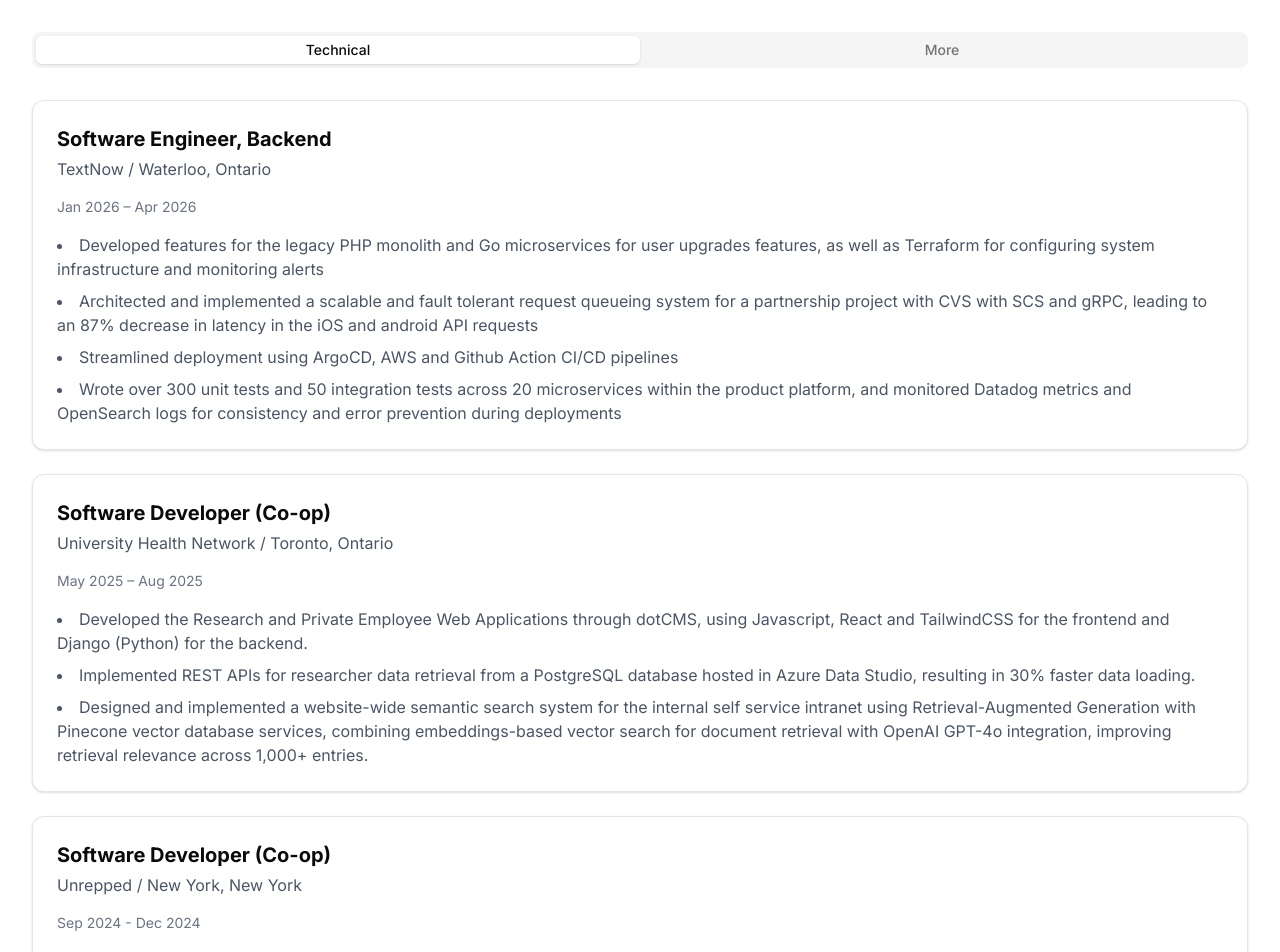
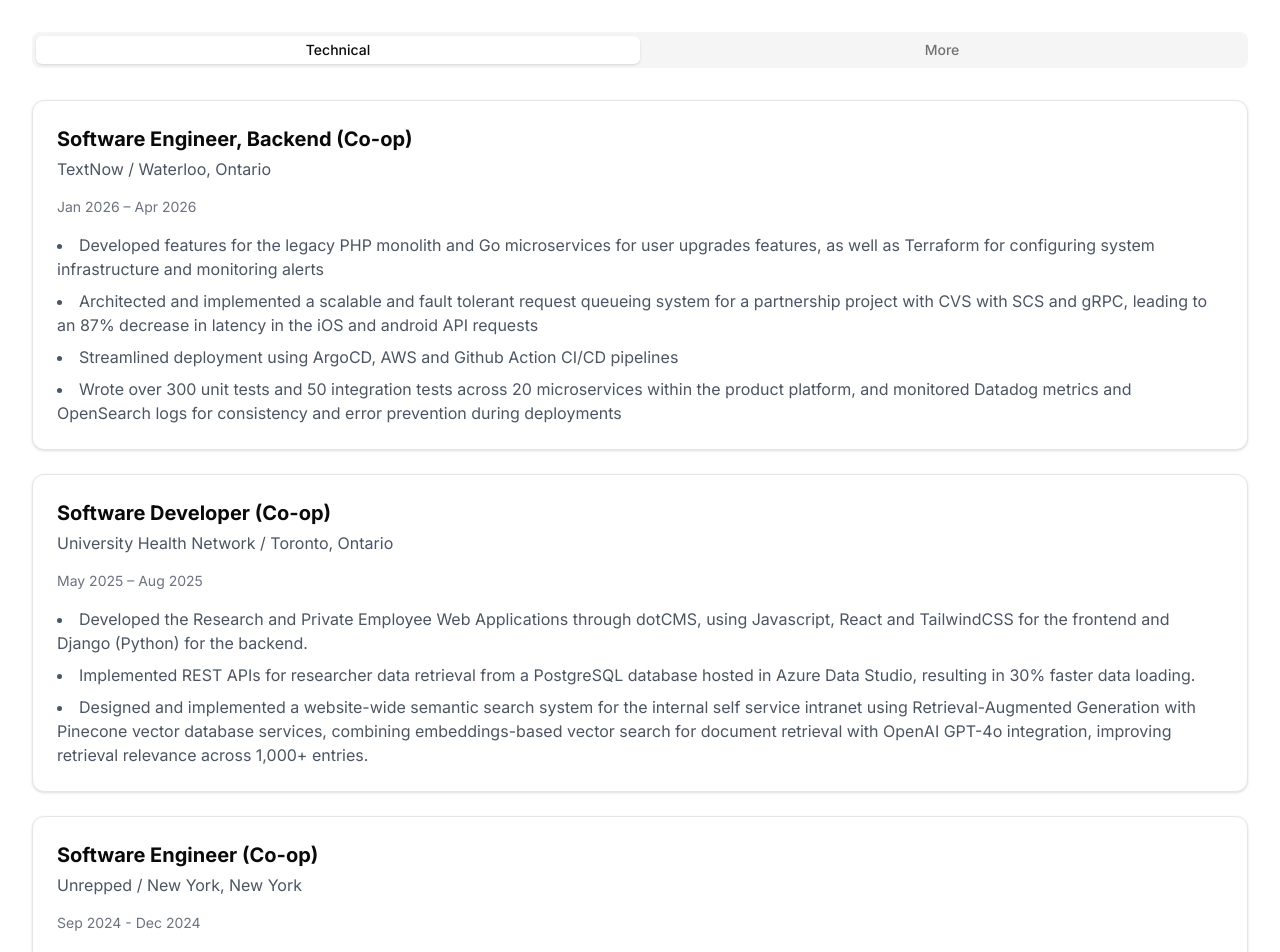
Before and after one commit to pghiasia/personal-website, a Next.js app: page / in a window 1280 px wide. Shown: the part 1380-2332 px from the top of the page. Built offline with nearby package versions, Linux system fonts and the light colour scheme.

Commit message:
changed job titles

```diff
--- a/components/experience-section.tsx
+++ b/components/experience-section.tsx
@@ -11,7 +11,7 @@
       <TabsContent value="technical">
         <div className="space-y-6">
           <ExperienceCard
-            title="Software Engineer, Backend"
+            title="Software Engineer, Backend (Co-op)"
             company="TextNow"
             location="Waterloo, Ontario"
             date="Jan 2026 – Apr 2026"
@@ -34,7 +34,7 @@
             ]}
           />
           <ExperienceCard
-            title="Software Developer (Co-op)"
+            title="Software Engineer (Co-op)"
             company="Unrepped"
             location="New York, New York"
             date="Sep 2024 - Dec 2024"
```
